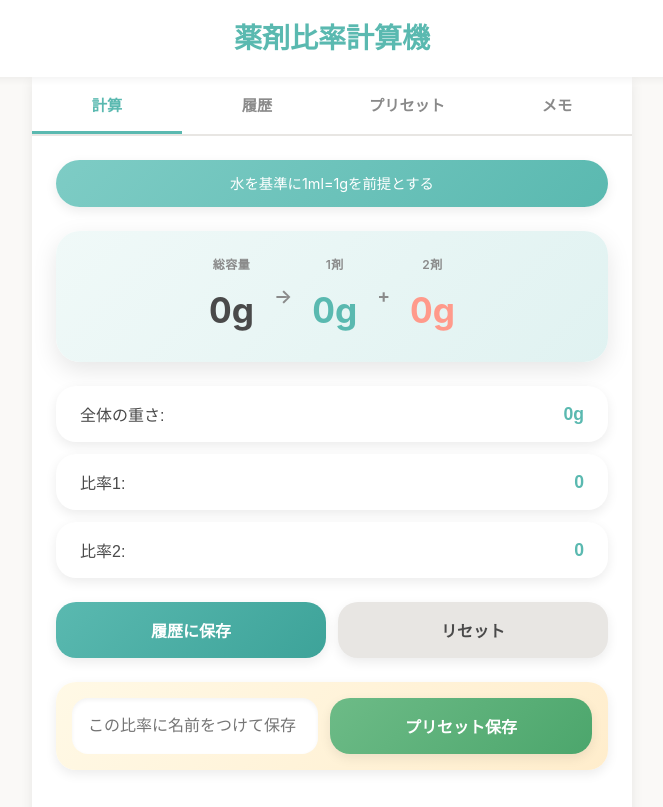
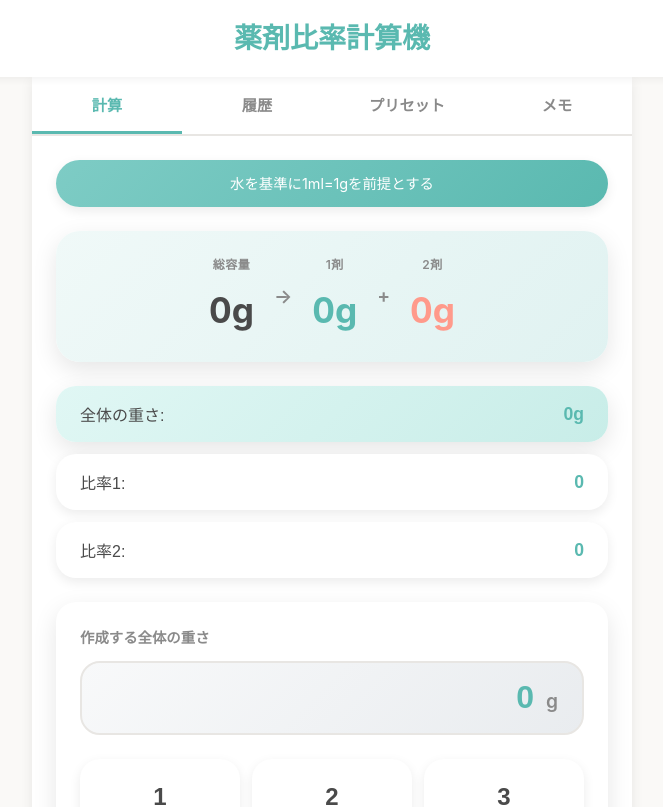
Before and after one commit to BoxPistols/calc-ratio-react, a React (Create React App) app: page / in a window 1280 px wide. Shown: the top 807 px of the page, without its empty margins (308-971 px from the left). Built offline with nearby package versions, Linux system fonts and the light colour scheme.

Commit message:
Fix: Show NumberPad by default on page load
Change activeInput default from null to "total" so the number keypad
is visible immediately when the user opens the calculator page,
improving usability.

```diff
--- a/src/components/ratio/RatioCalc.js
+++ b/src/components/ratio/RatioCalc.js
@@ -12,7 +12,7 @@ export const RatioCalc = () => {
   const [totalWeight, setTotalWeight] = useState("0")
   const [ratio1, setRatio1] = useState("0")
   const [ratio2, setRatio2] = useState("0")
-  const [activeInput, setActiveInput] = useState(null)
+  const [activeInput, setActiveInput] = useState("total")
   const [activeTab, setActiveTab] = useState("calc")
   const [presetName, setPresetName] = useState("")
   const [newMemo, setNewMemo] = useState("")
```
